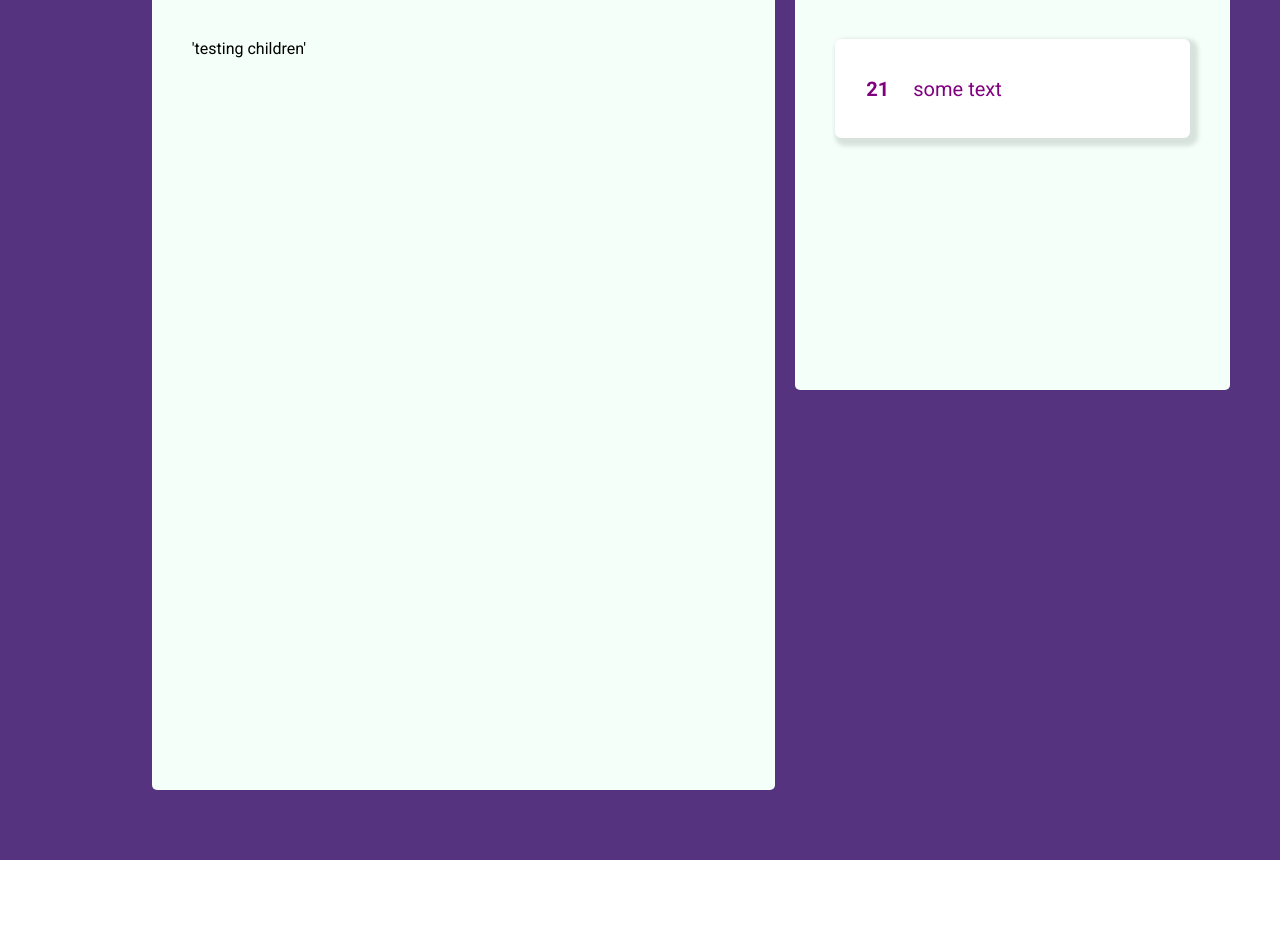
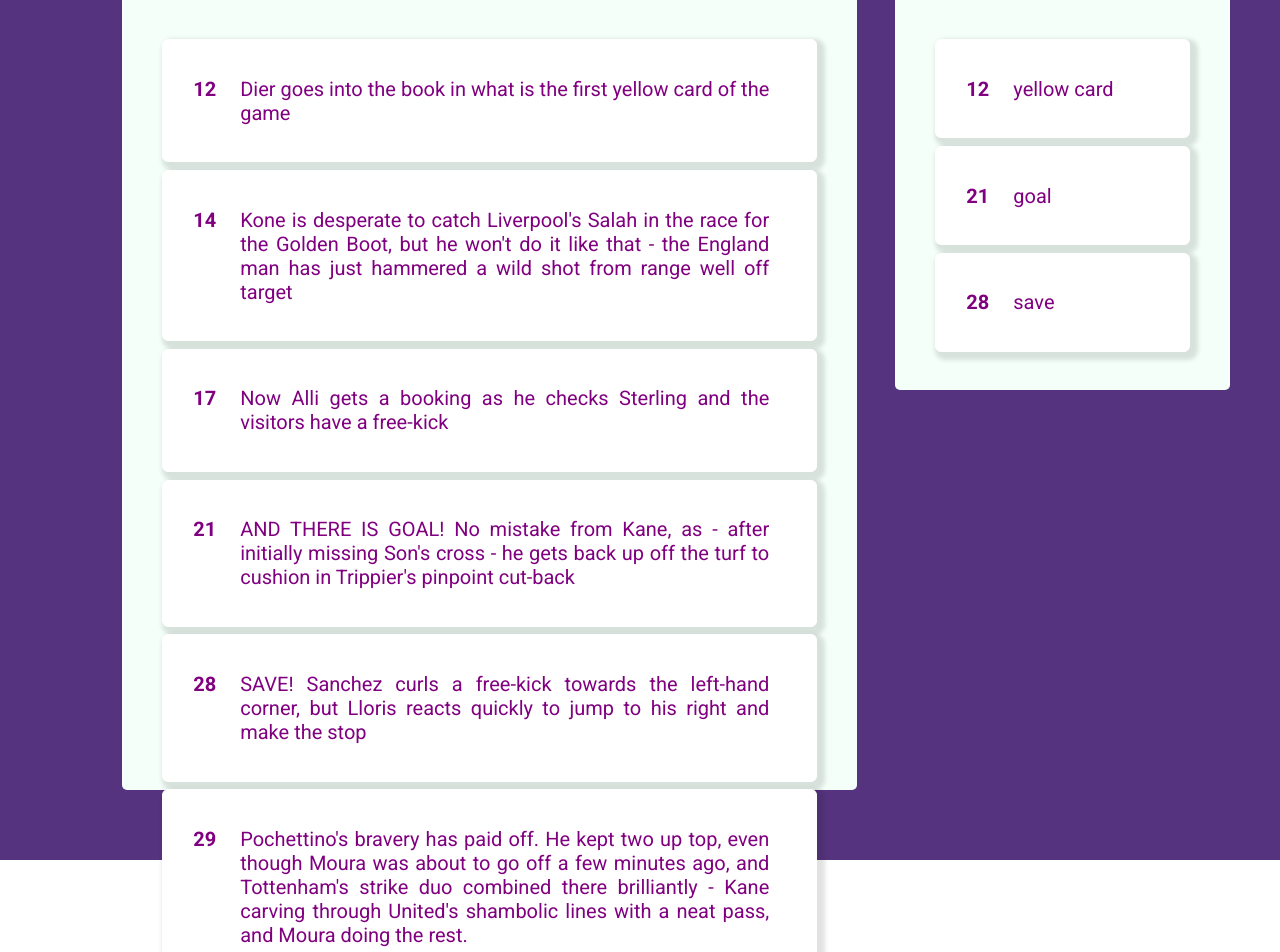
Before and after one commit to Yolantele/commentary-interface, a React (Create React App) app in the folder commentary-ui/: page / in a window 1280 px wide. Shown: the part 240-1192 px from the top of the page. Before the commit the page ends 1100 px from the top, so only its background shows below. Built offline with nearby package versions, Linux system fonts and the light colour scheme.

Commit message:
Iterates through commentary data to fill up Commentary and key moments feeds

```diff
--- /dev/null
+++ b/commentary-ui/src/commentaryData.js
@@ -0,0 +1,46 @@
+const commentary = [
+  {
+    "id": 1,
+    "comment": "Dier goes into the book in what is the first yellow card of the game",
+    "time": "12",
+    "type": "yellow card"
+  },
+  {
+    "id": 2,
+    "comment": "Kone is desperate to catch Liverpool's Salah in the race for the Golden Boot, but he won't do it like that - the England man has just hammered a wild shot from range well off target",
+    "time": "14",
+    "type": "normal moment"
+  },
+  {
+    "id": 3,
+    "comment": "Now Alli gets a booking as he checks Sterling and the visitors have a free-kick",
+    "time": "17",
+    "type": "normal moment"
+  },
+  {
+    "id": 4,
+    "comment": "AND THERE IS GOAL! No mistake from Kane, as - after initially missing Son's cross - he gets back up off the turf to cushion in Trippier's pinpoint cut-back",
+    "time": "21",
+    "type": "goal"
+  },
+  {
+    "id": 5,
+    "comment": "SAVE! Sanchez curls a free-kick towards the left-hand corner, but Lloris reacts quickly to jump to his right and make the stop",
+    "time": "28",
+    "type": "save"
+  },
+  {
+    "id": 6,
+    "comment": "Pochettino's bravery has paid off. He kept two up top, even though Moura was about to go off a few minutes ago, and Tottenham's strike duo combined there brilliantly - Kane carving through United's shambolic lines with a neat pass, and Moura doing the rest.",
+    "time": "29",
+    "type": "normal moment"
+  },
+  {
+    "id": 7,
+    "comment": "No changes yet from Pochettino, who is still keeping Moura and Kane pushed high upfield in an attacking two, meaning that United can't be too gung-ho in throwing everyone forward, or at least not just yet.",
+    "time": "31",
+    "type": "normal moment"
+  }
+]
+
+export default commentary;
--- a/commentary-ui/src/components/HomePage.js
+++ b/commentary-ui/src/components/HomePage.js
@@ -2,12 +2,47 @@
 import Card from './Card';
 import Styles from '../constants/styles';
 import Radium from 'radium';
+import commentary from '../commentaryData';
+import FeedContainer from './FeedContainer';
+import HorizontalDivider from './styled/HorizontalDivider';
+import VerticalDivider from './styled/VerticalDivider';
 
-import FeedContainer from './FeedContainer'
+const NEUTRAL = "normal moment";
 
 class HomePage extends React.Component {
 
+
+
   render() {
+    let commentsFeed = commentary.map((moment, index) => {
+      return (
+        <div>
+          <Card
+            key={index}
+            description={moment.comment}
+            badge={moment.time}
+            cardWidth={600}
+          />
+          <HorizontalDivider/>
+        </div>
+      )
+    });
+
+    let momentsFeed = commentary.map( (moment, index) => {
+      if (moment.type !== NEUTRAL) {
+        return (
+        <div>
+          <Card
+            key={index}
+            description={moment.type}
+            badge={moment.time}
+            cardWidth={200}
+          />
+          <HorizontalDivider/>
+        </div>
+        )
+      } else return null
+    });
 
     return(
       <div>
@@ -19,20 +54,15 @@
           feedHeight={800}
           feedWidth={800}
         >
-         'testing children'
+         {commentsFeed}
         </FeedContainer>
-        <div style={styles.verticalDivider}/>
+        <VerticalDivider/>
         <FeedContainer
           title='Key moments'
           feedHeight={400}
           feedWidth={400}
         >
-          <Card
-            description='some text'
-            badge='21'
-            cardWidth={300}
-          >
-          </Card>
+          {momentsFeed}
         </FeedContainer>
         </div>
       </div>
@@ -64,10 +94,6 @@
     width: 150,
 
   },
-  verticalDivider: {
-    paddingLeft: 10,
-    paddingRight: 10,
-  }
 }
 
 export default Radium(HomePage);
```
